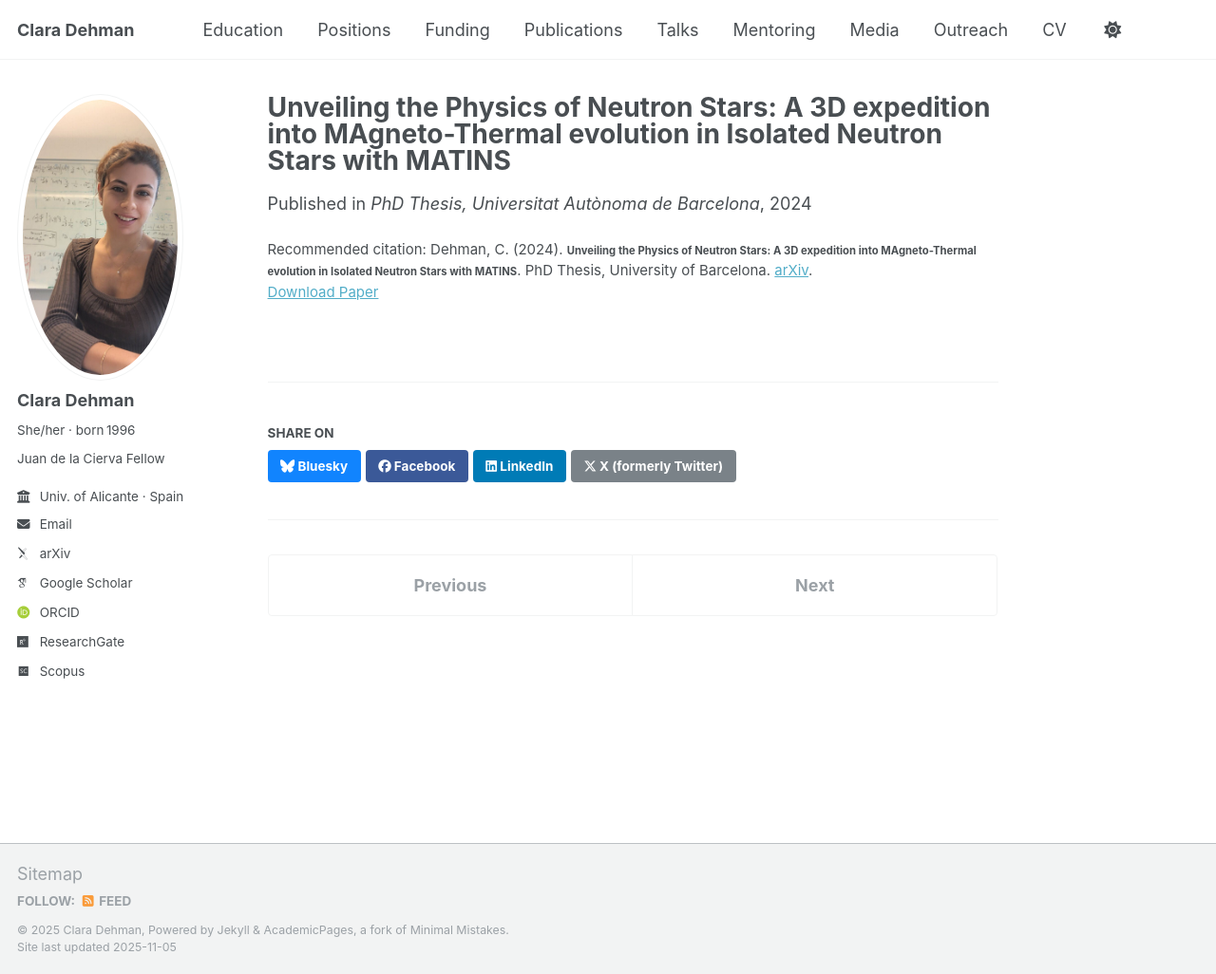
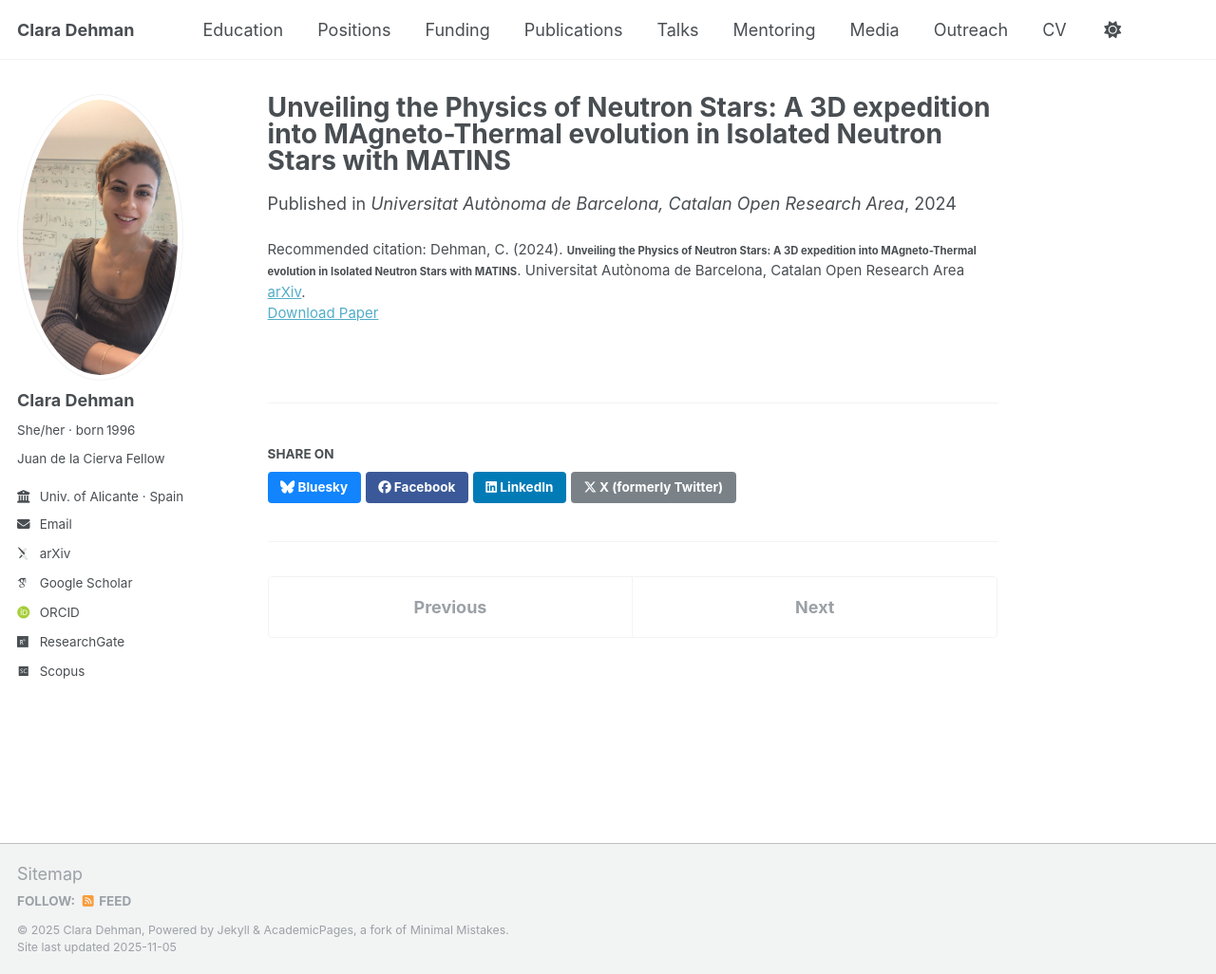
Before and after one commit to ClaraDehman/ClaraDehman.github.io, a Jekyll site: the page built from _publications/thesis.md, in a window 1280 px wide and 1026 px high. Shown: the whole window at 95% size. Built offline with Jekyll 4.4.1, drawn with Linux system fonts in a browser that asks for light colours; some web fonts are replaced.

Commit message:
Update thesis.md

```diff
--- a/_publications/thesis.md
+++ b/_publications/thesis.md
@@ -5,10 +5,10 @@ category: thesis
 permalink: /publication/2024-phd-thesis
 excerpt: 'PhD thesis exploring the 3D evolution of magneto-thermal processes in isolated neutron stars using MATINS.'
 date: 2024-05-01
-venue: 'PhD Thesis, Universitat Autònoma de Barcelona'
+venue: 'Universitat Autònoma de Barcelona, Catalan Open Research Area'
 paperurl: '/files/thesis.pdf'
 arxivurl: 'https://arxiv.org/abs/2405.00133'
-doi: 'https://ddd.uab.cat/pub/tesis/2024/hdl_10803_691238/clde1de1.pdf'
+doi: '[https://ddd.uab.cat/pub/tesis/2024/hdl_10803_691238/clde1de1.pdf](https://www.tdx.cat/handle/10803/691238)'
 authors: "<strong><u>Clara Dehman</u></strong>"
-citation: 'Dehman, C. (2024). <small><strong>Unveiling the Physics of Neutron Stars: A 3D expedition into MAgneto-Thermal evolution in Isolated Neutron Stars with MATINS</strong></small>. PhD Thesis, University of Barcelona. <a href="https://arxiv.org/abs/2405.00133">arXiv</a>.'
+citation: 'Dehman, C. (2024). <small><strong>Unveiling the Physics of Neutron Stars: A 3D expedition into MAgneto-Thermal evolution in Isolated Neutron Stars with MATINS</strong></small>. Universitat Autònoma de Barcelona, Catalan Open Research Area <a href="https://arxiv.org/abs/2405.00133">arXiv</a>.'
 ---
```
